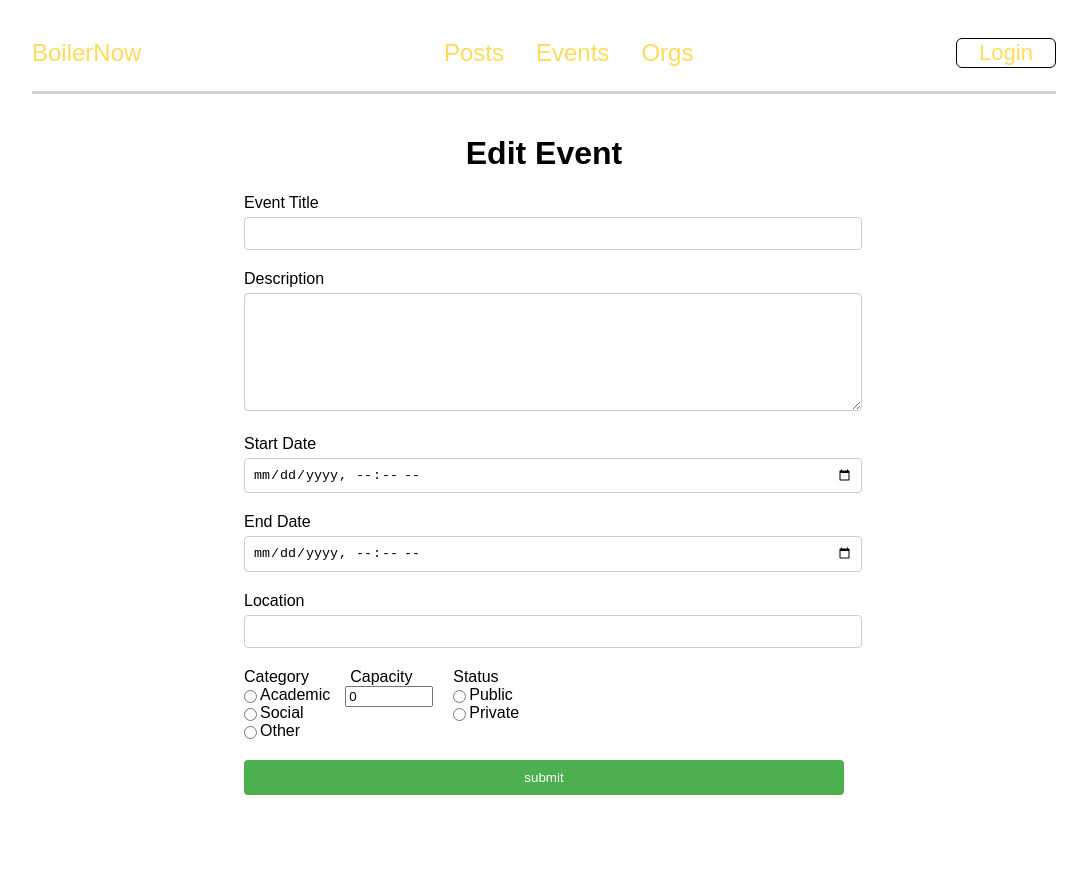
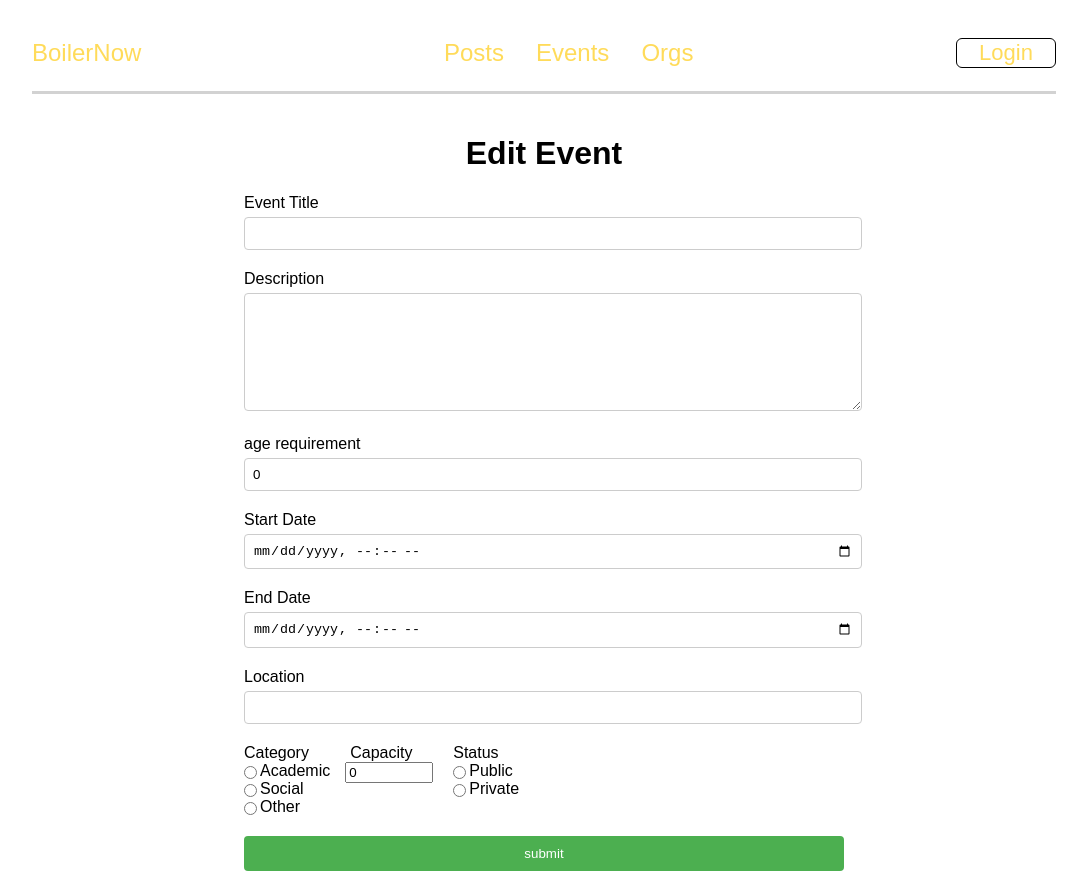
Before and after one commit to peterzong0731/BoilerNow, a React (Create React App) app in the folder client/: page /edit-event/1 in a window 1280 px wide. Shown: the whole page, without its empty margins (96-1183 px from the left). Before the commit the page ends 815 px from the top, so only its background shows below. Built offline with nearby package versions, Linux system fonts and the light colour scheme; no server answers; a web font is replaced by a local one.

Commit message:
frontend edit age req

```diff
--- a/client/src/components/EditEventForm.js
+++ b/client/src/components/EditEventForm.js
@@ -16,6 +16,7 @@ function EditEventForm() {
     location: '',
     capacity: 0,
     status: '',
+    ageRequirement: 0,
     createdBy: userId
   });
 
@@ -24,7 +25,7 @@ function EditEventForm() {
       try {
         const response = await axios.get(`http://localhost:8000/events/${id}`);
         console.log(response.data)
-        let { _id, category, createdDatetime, description, eventStartDatetime, eventEndDatetime, title, location, capacity, status, createdByUser } = response.data;
+        let { _id, category, createdDatetime, description, eventStartDatetime, eventEndDatetime, title, location, capacity, status, ageRequirement, createdByUser } = response.data;
 
         const convertUTCtoLocal = (datetime) => {
           let dateObj = new Date(datetime);
@@ -47,6 +48,7 @@ function EditEventForm() {
             location,
             capacity,
             status,
+            ageRequirement,
             createdBy: createdByUser
         });
       } catch (error) {
@@ -91,6 +93,15 @@ function EditEventForm() {
           <textarea
             name="description"
             value={eventData.description}
+            onChange={handleInputChange}
+          />
+        </label>
+        <label>
+          age requirement
+          <input
+            type="text"
+            name="ageRequirement"
+            value={eventData.ageRequirement}
             onChange={handleInputChange}
           />
         </label>
```
